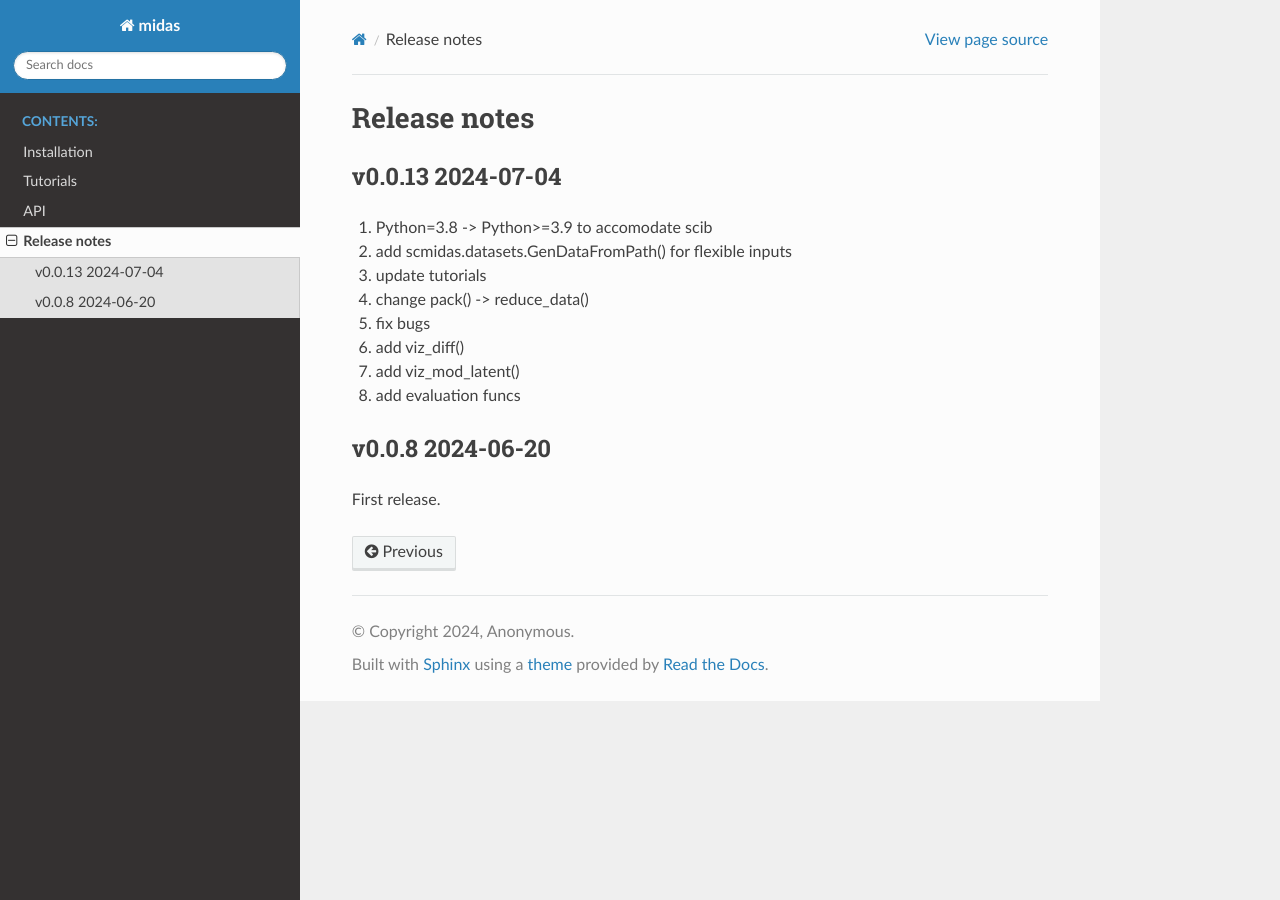
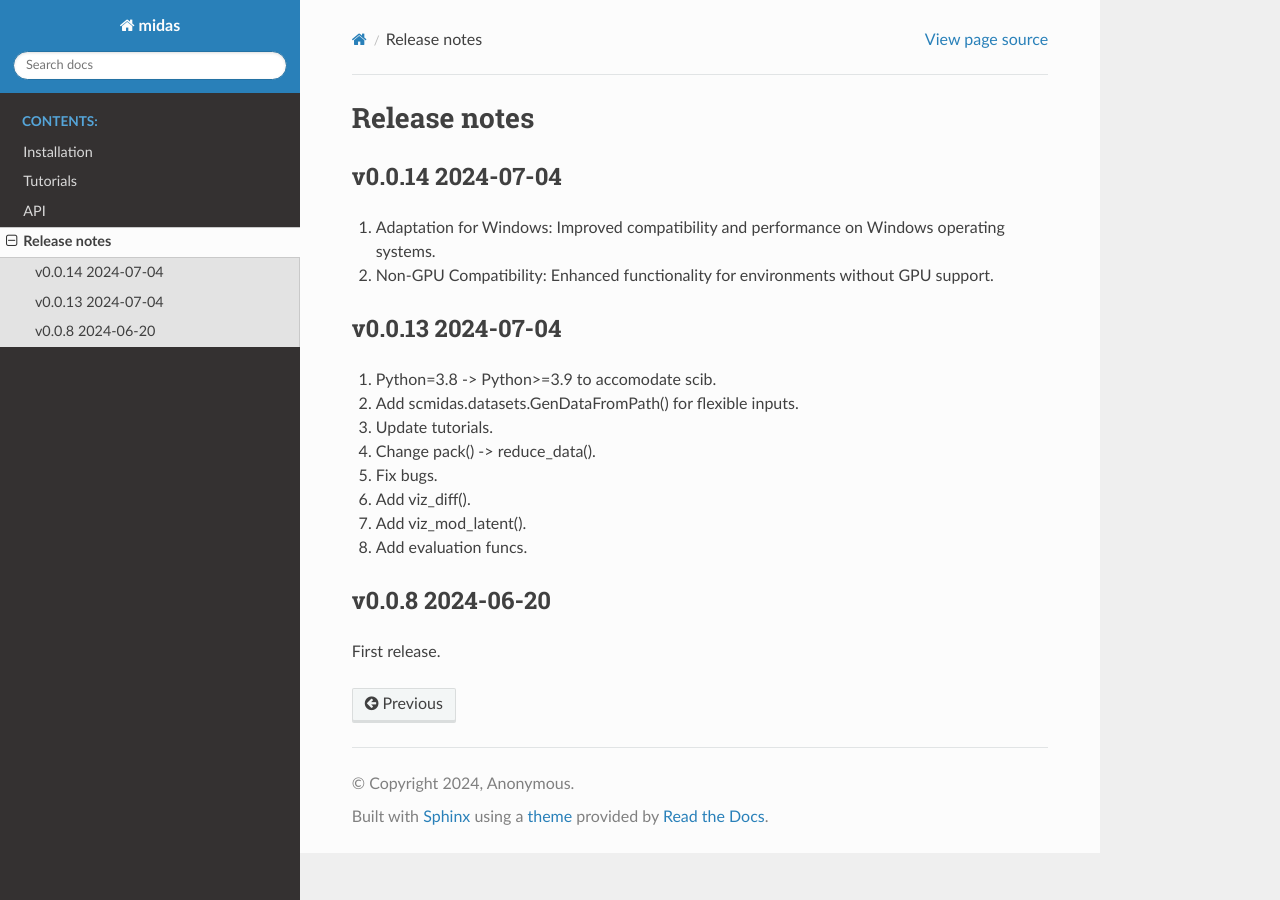
Before and after one commit to labomics/midas, a Sphinx documentation site: the page built from docs/source/release.md, in a window 1280 px wide. Built offline with Sphinx 7.4.7 and the Read the Docs theme 2.0.0, drawn with Linux system fonts in a browser that asks for light colours; pages that are not in the unit, such as notebooks, are missing from menus.

Commit message:
release notes v0.0.14

```diff
--- a/docs/source/release.md
+++ b/docs/source/release.md
@@ -1,14 +1,18 @@
 # Release notes
 
+## v0.0.14  2024-07-04
+1. Adaptation for Windows: Improved compatibility and performance on Windows operating systems.
+2. Non-GPU Compatibility: Enhanced functionality for environments without GPU support.
+
 ## v0.0.13  2024-07-04
-1. Python=3.8 -> Python>=3.9 to accomodate scib
-2. add scmidas.datasets.GenDataFromPath() for flexible inputs
-3. update tutorials
-4. change pack() -> reduce_data()
-5. fix bugs
-6. add viz_diff()
-7. add viz_mod_latent()
-8. add evaluation funcs
+1. Python=3.8 -> Python>=3.9 to accomodate scib.
+2. Add scmidas.datasets.GenDataFromPath() for flexible inputs.
+3. Update tutorials.
+4. Change pack() -> reduce_data().
+5. Fix bugs.
+6. Add viz_diff().
+7. Add viz_mod_latent().
+8. Add evaluation funcs.
 
 
 ## v0.0.8  2024-06-20
```
